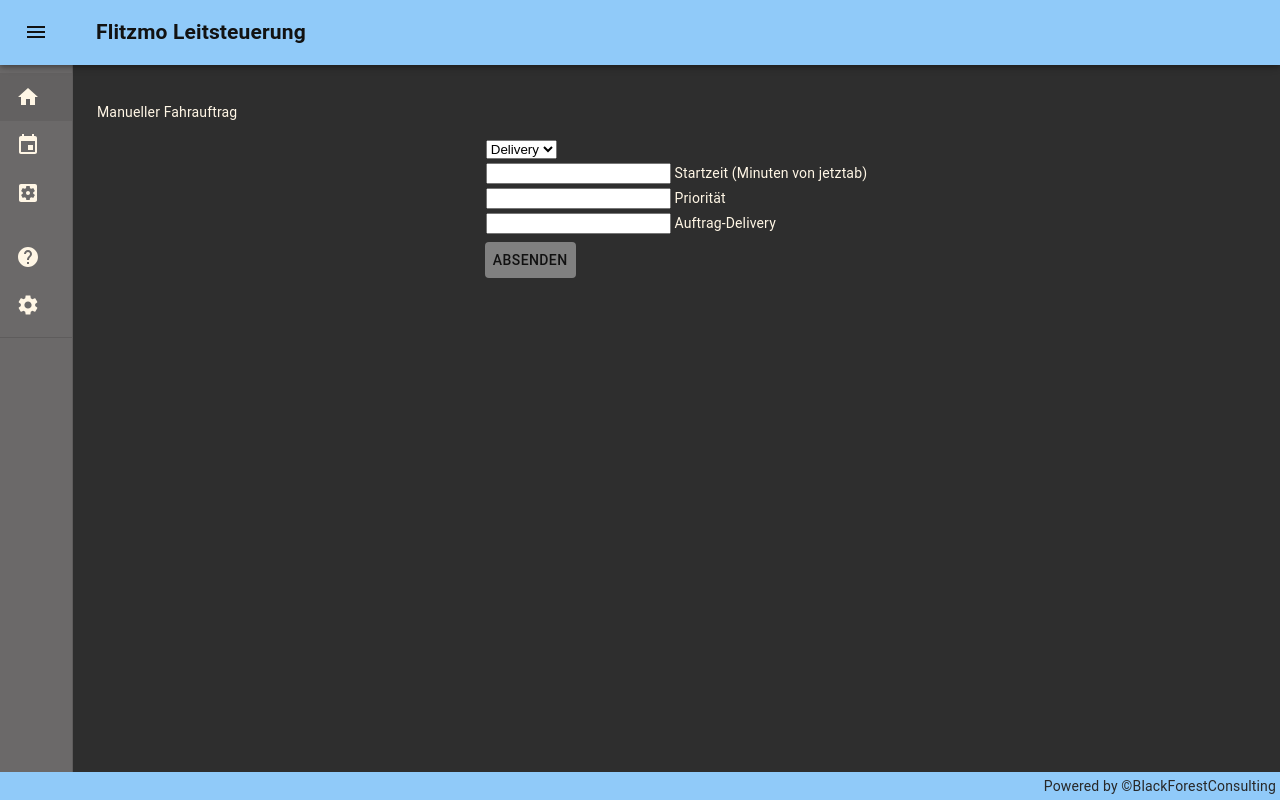
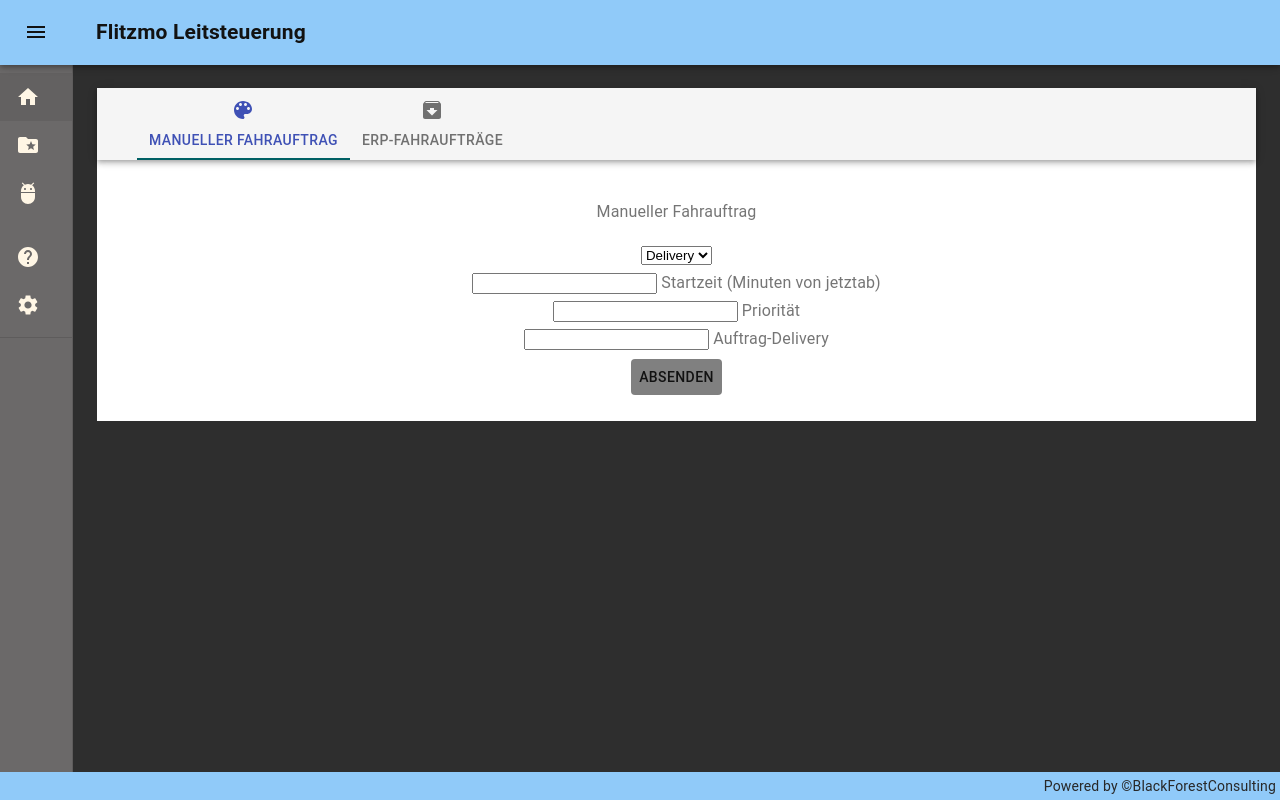
Before and after one commit to flitzmo-hso/Leitsteuerung_Panel, a React (Create React App) app: page /Orders in a window 1280 px wide. Built offline with nearby package versions, Linux system fonts and the light colour scheme.

Commit message:
Basic Layout with Tabs

```diff
--- a/src/App.js
+++ b/src/App.js
@@ -14,9 +14,9 @@
 import ListItem from '@material-ui/core/ListItem';
 import ListItemIcon from '@material-ui/core/ListItemIcon';
 import ListItemText from '@material-ui/core/ListItemText';
+import FolderSpecialIcon from '@material-ui/icons/FolderSpecial';
 import HomeIcon from '@material-ui/icons/Home';
-import Event from '@material-ui/icons/Event';
-import SettingsApplicationsIcon from '@material-ui/icons/SettingsApplications';
+import AdbIcon from '@material-ui/icons/Adb';
 import SettingsIcon from '@material-ui/icons/Settings';
 import HelpIcon from '@material-ui/icons/Help';
 import { Link } from 'react-router-dom';
@@ -226,14 +226,14 @@
          <ListItem button component={Link} to="/Orders" key="Orders" className={classes.activeTab} selected={selectedIndex === 1}
           onClick={event => handleListItemClick(event, 1)}>
             <ListItemIcon>
-              <Event style={{fill: "#fff6e5"}}/>
+              <FolderSpecialIcon style={{fill: "#fff6e5"}}/>
             </ListItemIcon>
             <ListItemText primary="Orders" />
          </ListItem>
          <ListItem button component={Link} to="/Robots" key="Robots" className={classes.activeTab} selected={selectedIndex === 2}
           onClick={event => handleListItemClick(event, 2)}>
             <ListItemIcon>
-              <SettingsApplicationsIcon style={{fill: "#fff6e5"}}/>
+              <AdbIcon style={{fill: "#fff6e5"}}/>
             </ListItemIcon>
             <ListItemText primary="Robots" />
          </ListItem>
--- a/src/components/Orders.js
+++ b/src/components/Orders.js
@@ -1,10 +1,10 @@
 import React from 'react';
-import ManualOrder from './Orders/ManualOrder.js';
+import TabChange from './Orders/TabChange.js';
 
 const Orders = () => {
     return (
         <div >
-         <ManualOrder/>
+         <TabChange/>
         </div>
     )
 }
--- /dev/null
+++ b/src/components/Orders/ERPOrders.js
@@ -0,0 +1,12 @@
+import React from 'react';
+
+const ERPOrders = () => {
+    return (
+        <div >
+            ERP_ORDERS_TABLE
+
+        </div>
+    )
+}
+
+export default ERPOrders
--- a/src/components/Orders/ManualOrder.js
+++ b/src/components/Orders/ManualOrder.js
@@ -2,7 +2,7 @@
 import Button from '@material-ui/core/Button';
 import axios from "axios";
 
-export default function ManualTask() {
+export default function ManualOrder() {
 
  const [DeliveryVisibility, setDeliveryVisibility] = useState("inline");
  const [LoopVisibility, setLoopVisibility] = useState("none");
--- /dev/null
+++ b/src/components/Orders/TabChange.js
@@ -0,0 +1,107 @@
+import React from 'react';
+import { Typography, Grid} from '@material-ui/core';
+import PropTypes from 'prop-types';
+import { makeStyles } from '@material-ui/core/styles';
+import AppBar from '@material-ui/core/AppBar';
+import Tabs from '@material-ui/core/Tabs';
+import Tab from '@material-ui/core/Tab';
+import ColorLensIcon from '@material-ui/icons/ColorLens';
+import ArchiveIcon from '@material-ui/icons/Archive';
+import Box from '@material-ui/core/Box';
+
+import ManualOrder from './ManualOrder';
+import ERPOrders from './ERPOrders';
+
+//Set style
+const useStyles = makeStyles((theme) => ({
+  paper: {
+    padding: theme.spacing(2),
+    textAlign: 'center',
+  },
+  root: {
+    flexGrow: 1,
+    width: '100%',
+    backgroundColor: theme.palette.background.paper,
+    textColor: "green",
+    textAlign: 'center',
+    color: theme.palette.text.secondary,
+
+  },
+}));
+
+//Change tab
+function TabPanel(props) {
+  const { children, value, index, ...other } = props;
+  return (
+    <div
+      role="tabpanel"
+      hidden={value !== index}
+      id={`scrollable-force-tabpanel-${index}`}
+      aria-labelledby={`scrollable-force-tab-${index}`}
+      {...other}
+    >
+      {value === index && (
+        <Box p={3}>
+          <Typography>{children}</Typography>
+        </Box>
+      )}
+    </div>
+  );
+}
+
+TabPanel.propTypes = {
+  children: PropTypes.node,
+  index: PropTypes.any.isRequired,
+  value: PropTypes.any.isRequired,
+};
+
+function a11yProps(index) {
+  return {
+    id: `scrollable-force-tab-${index}`,
+    'aria-controls': `scrollable-force-tabpanel-${index}`,
+  };
+}
+
+export default function ScrollableTabsButtonForce() {
+  const classes = useStyles();
+  const [value, setValue] = React.useState(0);
+  const handleChange = (event, newValue) => {
+    setValue(newValue);
+  };
+
+  return (
+    <div className={classes.root}>
+      <AppBar position="static" color="default">
+        <Tabs
+          TabIndicatorProps={{style: {backgroundColor: "#006064"}}}
+          value={value}
+          onChange={handleChange}
+          variant="scrollable"
+          scrollButtons="on"
+          indicatorColor="primary"
+          textColor="primary"
+          aria-label="scrollable force tabs example" >
+          <Tab label="Manueller Fahrauftrag" icon={<ColorLensIcon />} {...a11yProps(2)} />
+          <Tab label="ERP-Fahraufträge" icon={<ArchiveIcon />} {...a11yProps(3)} />
+        </Tabs>
+      </AppBar>
+
+      <TabPanel value={value} index={0}>
+        <div className={classes.root}>
+          <Grid item xs={12}>
+            <ManualOrder/>
+          </Grid>
+        </div>
+      </TabPanel>
+
+      <TabPanel value={value} index={1}>
+        <div className={classes.root}>
+            <Grid item xs={12}>
+            <ERPOrders/>
+            </Grid>
+        </div>
+      </TabPanel>
+
+    </div>
+)
+}
```
